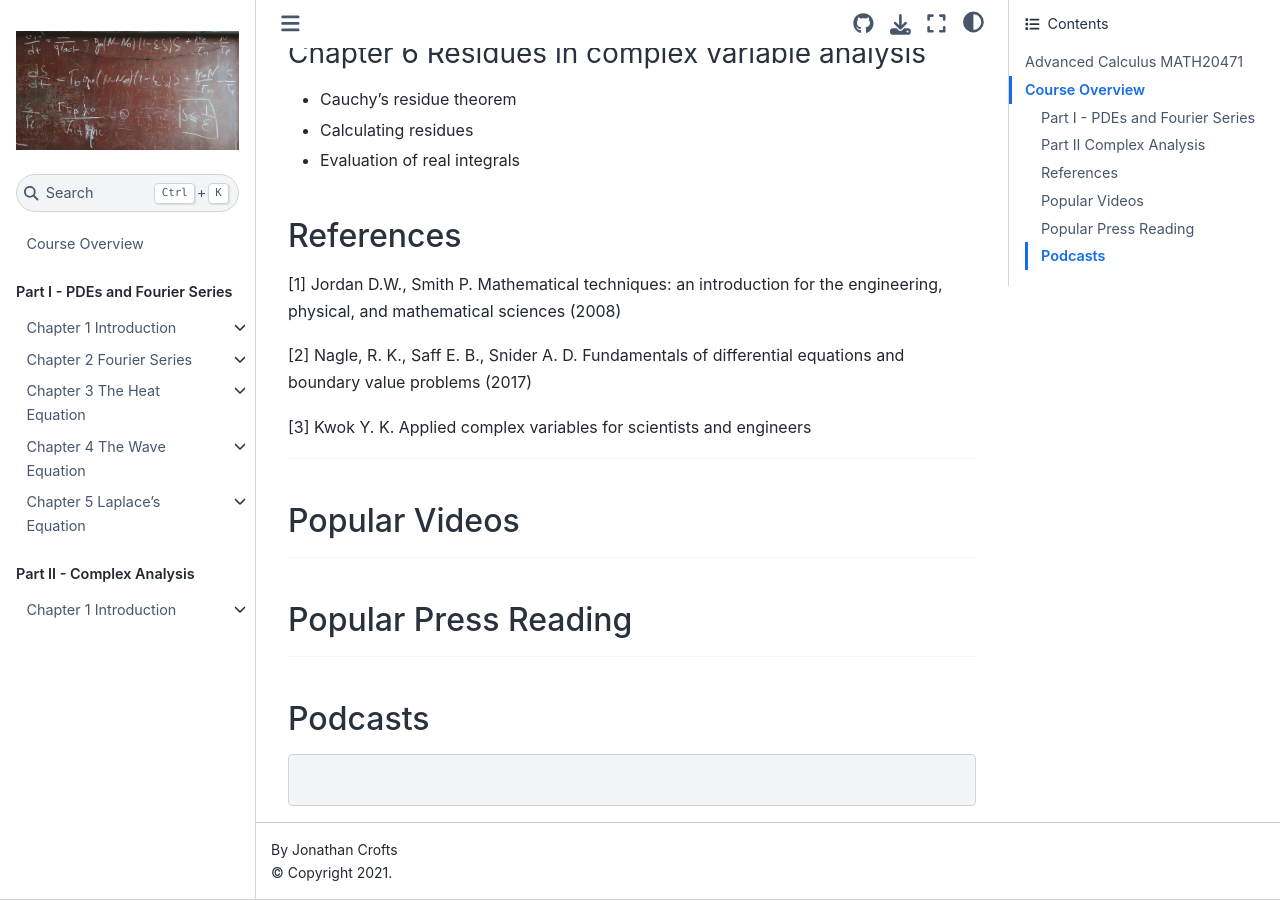
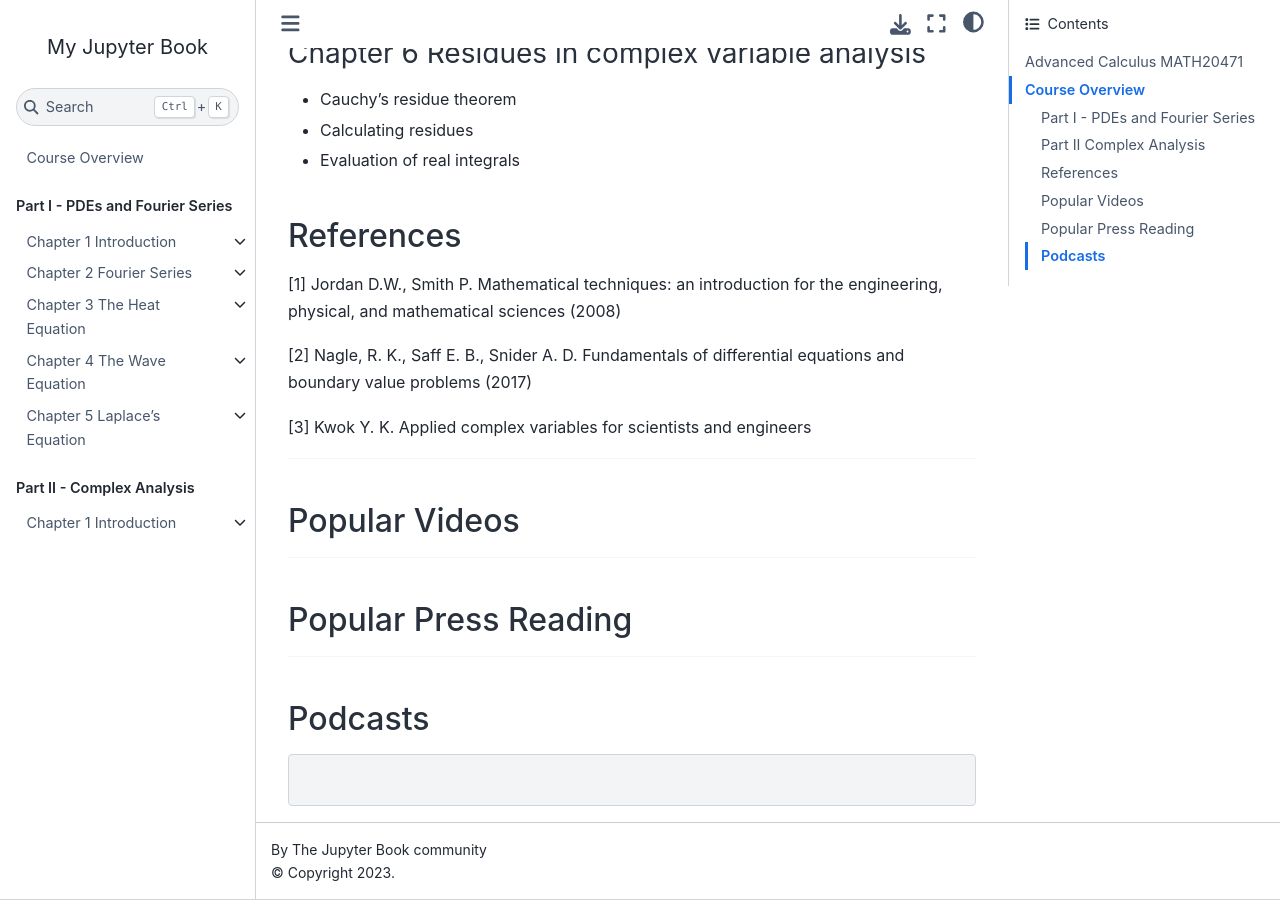
Before and after one commit to jjcrofts77/Advanced-Calculus-MATH20471, a Jupyter Book: the page built from README.md, in a window 1280 px wide and 900 px high, scrolled down 2360 px. Built offline with Jupyter Book 1.0.4 settings and Sphinx 7.4.7 and the Sphinx Book theme 1.1.4, drawn with Linux system fonts in a browser that asks for light colours; some of the changed lines change nothing that is shown.

Commit message:
Update _config.yml

```diff
--- a/_config.yml
+++ b/_config.yml
@@ -1,17 +1,123 @@
-title: Advanced Calculus MATH20471
-author: Jonathan Crofts
-copyright: '2021'
-logo: content/images/math.png
+#######################
+# Jupyter Book settings
+#######################
 
-repository:
-  url: https://github.com/jjcrofts77/Advanced-Calculus-MATH20471
-html:
-  use_repository_button: true
+# Main page settings
+# Optional: you can replace with <https://github.com/my-first-jupyter-book/my-book-site> your repo URL
+#footer_text               : View source repository at <a href="https://github.com/my-first-jupyter-book/my-book-site"></a> #@@@ CHANGE THIS - 7 @@@#
 
-sphinx:
-  config:
-    mathjax_path: https://cdn.jsdelivr.net/npm/mathjax@3/es5/tex-mml-chtml.js
+# Sidebar settings
+show_sidebar              : true  # Show the sidebar. Only set to false if your only wish to host a single page.
+collapse_inactive_chapters: true  # Whether to collapse the inactive chapters in the sidebar
+collapse_inactive_sections: true  # Whether to collapse the sub-sections within a non-active section in the sidebar
+textbook_logo             : content/images/math.png  # A logo to be displayed at the top of your textbook sidebar. Should be square
+#textbook_logo_link        : https://jupyterbook.org/intro.html  # A link for the logo.
+sidebar_footer_text       : 'Powered by <a href="https://jupyterbook.org">Jupyter Book</a>'
+#number_toc_chapters       : true  # Whether to add numbers to chapterse in your Table of Contents. If true, you can control this at the Chapter level in _data/toc.yml
 
-latex:
-  latex_documents:
-    targetname: book.tex
+# Search settings
+search_max_words_in_content : 100  # In the search function, use at most this many words (too many words will make search slow)
+
+# Controlling page information
+page_titles                    : infer  # Either `None`, `infer`, or `toc`
+page_authors                   : None  # Either `None` or `infer`
+filename_title_split_character : '_'  # If inferring titles based on filename, splt on this character.
+
+# Math settings
+number_equations               : false  # Whether to automatically number all block equations with MathJax
+
+########################
+# Interact link settings
+########################
+
+# General interact settings
+use_jupyterlab                   : false  # If 'true', interact links will use JupyterLab as the interface
+
+# Jupyterhub link settings
+use_jupyterhub_button            : false  # If 'true', display a button that will direct users to a JupyterHub (that you provide)
+jupyterhub_url                   : ""  # The URL for your JupyterHub. If no URL, use ""
+jupyterhub_interact_text         : "Interact"  # The text that interact buttons will contain.
+
+# Binder link settings
+#use_binder_button                : true  # If 'true', add a binder button for interactive links
+#binderhub_url                    : https://mybinder.org  # The URL for your BinderHub. If no URL, use ""
+
+
+#binder_repo_base                 : https://github.com/my-first-jupyter-book/my-book-site  #@@@ CHANGE THIS @@@  -8 # # The site on which the textbook repository is hosted
+#binder_repo_org                  : my-first-jupyter-book  #@@@ CHANGE THIS @@@ - 9# # Your GitHub username
+
+#binder_repo_name                 : my-book-site  # The project repo name
+#binder_repo_branch               : master  # The branch on which your textbook is hosted.
+#binderhub_interact_text          : "Interact via Binder"  # The text that interact buttons will contain.
+
+# Thebelab settings
+#use_thebelab_button              : true  # If 'true', display a button to allow in-page running code cells with Thebelab
+#thebelab_button_text             : "Thebelab"  # The text to display inside the Thebelab initialization button
+#codemirror_theme                 : "abcdef"  # Theme for codemirror cells, for options see https://codemirror.net/doc/manual.html#config
+
+# nbinteract settings
+use_show_widgets_button              : true  # If 'true', display a button to allow in-page running code cells with nbinteract
+
+# Download settings
+use_download_button              : true  # If 'true', display a button to download a zip file for the notebook
+download_button_text             : "Download" # The text that download buttons will contain
+download_page_header             : "Made with Jupyter Book" # A header that will be displayed at the top of and PDF-printed page
+
+#######################################################################################
+# Jupyter book settings you probably don't need to change
+
+#content_folder_name       : "content"  # The folder where your raw content (notebooks/markdown files) are located
+#images_url                : "/assets/images" # Path to static image files
+#css_url                   : "/assets/css" # Path to static CSS files
+#js_url                    : "/assets/js" # Path to JS files
+#custom_static_url         : "/assets/custom" # Path to user's custom CSS/JS files
+
+#######################################################################################
+# Jekyll build settings (only modify if you know what you're doing)
+
+# Site settings
+defaults:
+  - scope:
+      path: ""
+    values:
+      layout: "default"
+      toc: true
+      toc_label: "  On this page"
+      toc_icon: "list-ul"
+      excerpt: ''
+
+favicon_path: "images/logo/favicon.ico"
+
+# Markdown Processing
+markdown: kramdown
+kramdown:
+  input: GFM
+  syntax_highlighter: rouge
+
+sass:
+  style: compressed
+
+collections:
+  build:
+    output: true
+    permalink: /:path.html
+
+# Exclude from processing.
+# The following items will not be processed, by default. Create a custom list
+# to override the default setting.
+exclude:
+  - scripts/
+  - Gemfile
+  - Gemfile.lock
+  - node_modules
+  - vendor/bundle/
+  - vendor/cache/
+  - vendor/gems/
+  - vendor/ruby/
+
+plugins:
+  - jekyll-redirect-from
+  - jekyll-scholar
+
+# Jupyter Book version - DO NOT CHANGE THIS. It is generated when a new book is created
+jupyter_book_version: "0.6.4"
```
